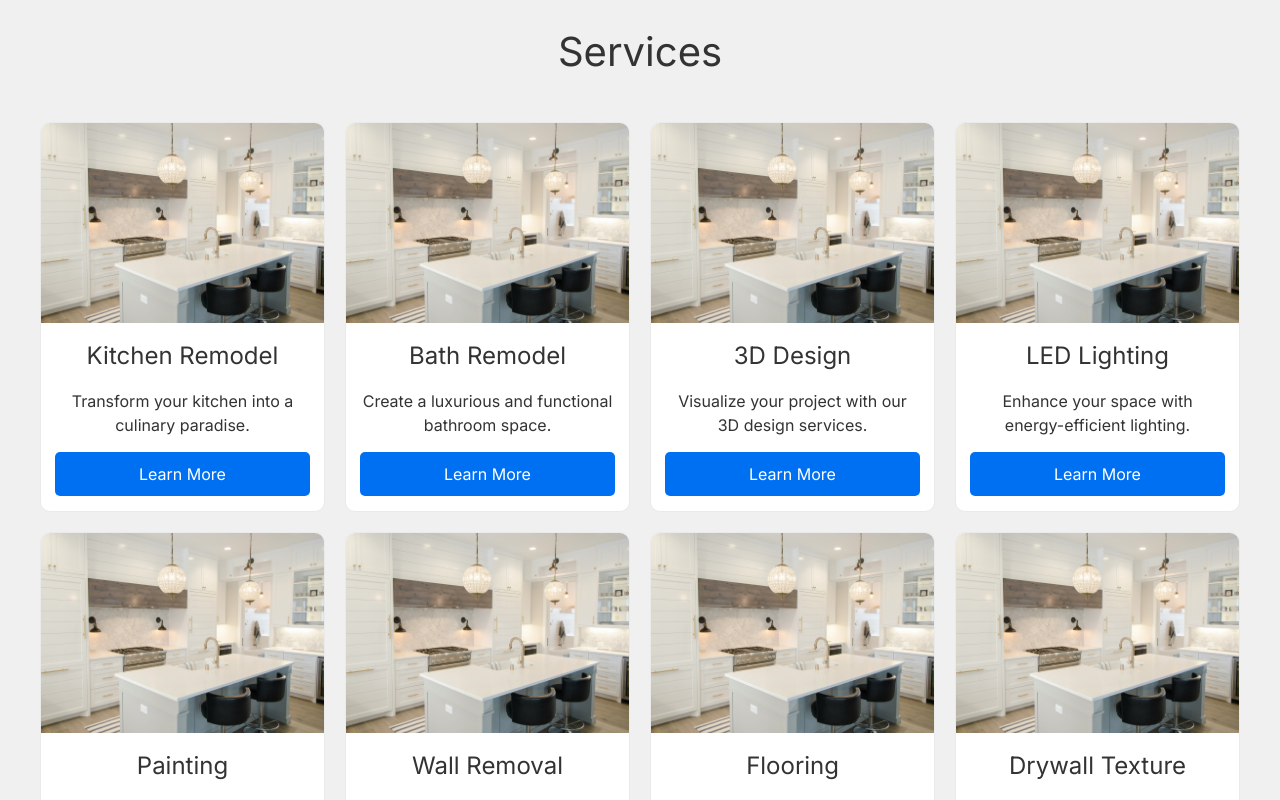
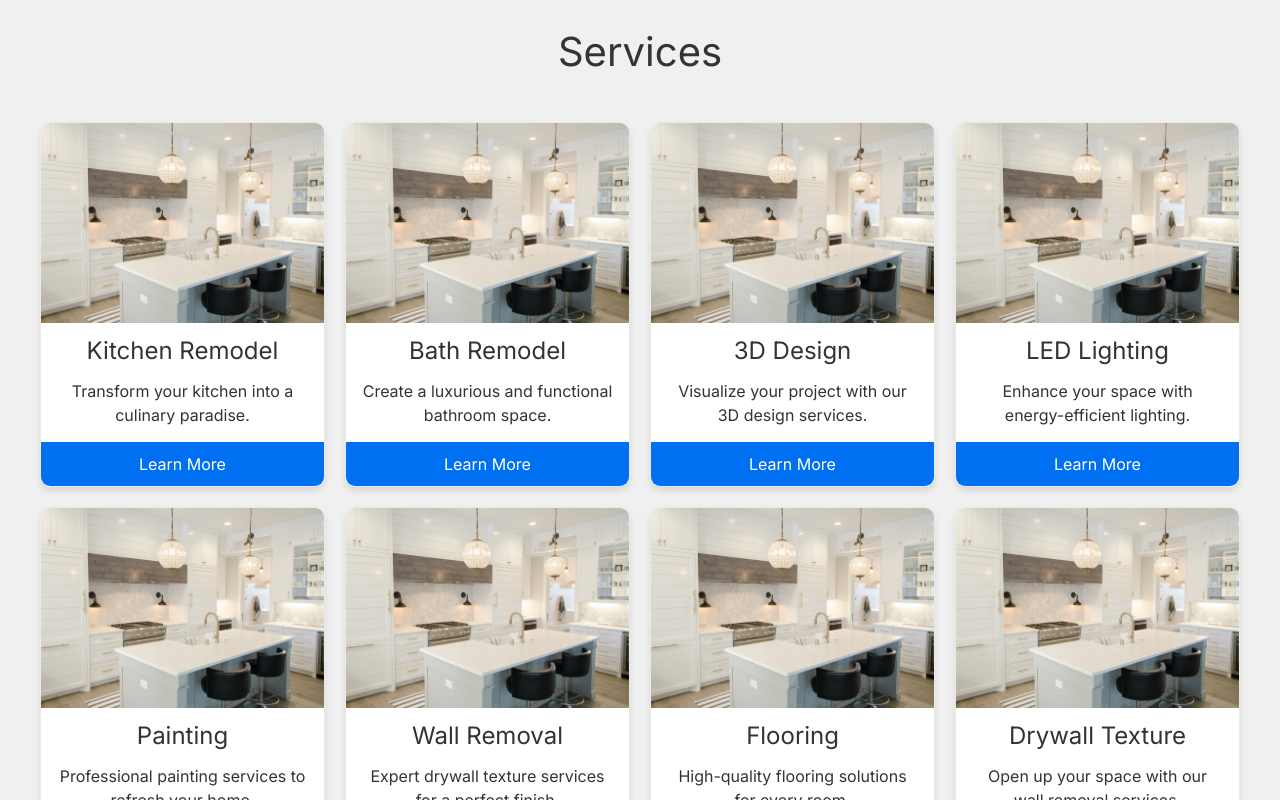
Before and after one commit to LRodriguez92/the-home-design-center, a Next.js app: page / in a window 1280 px wide. Shown: the part 800-1600 px from the top of the page. Built offline with nearby package versions, Linux system fonts and the light colour scheme.

Commit message:
services match project card styling

```diff
--- a/src/components/ServicePreviewCard.tsx
+++ b/src/components/ServicePreviewCard.tsx
@@ -1,5 +1,6 @@
 import React from 'react';
 import Image from 'next/image';
+import Link from 'next/link';
 import styles from '../styles/ServiceCard.module.css';
 
 interface ServiceCardProps {
@@ -17,7 +18,9 @@ const ServiceCard: React.FC<ServiceCardProps> = ({ title, description, image, li
       </div>
       <h3 className={styles.title}>{title}</h3>
       <p className={styles.description}>{description}</p>
-      <a href={link} className={styles.link}>Learn More</a>
+      <Link href={link} className={styles.link}>
+        Learn More
+      </Link>
     </div>
   );
 };
--- a/src/styles/ServiceCard.module.css
+++ b/src/styles/ServiceCard.module.css
@@ -2,9 +2,12 @@
     background-color: white;
     border: 1px solid #eaeaea;
     border-radius: 10px;
-    overflow: hidden;
     text-align: center;
     transition: transform 0.3s ease;
+    overflow: hidden;
+    display: flex;
+    flex-direction: column;
+    box-shadow: 0 4px 6px rgba(0, 0, 0, 0.1);
 }
 
 .card:hover {
@@ -15,12 +18,12 @@
     position: relative;
     width: 100%;
     height: 200px;
-    /* Adjust the height as needed */
 }
 
 .title {
     font-size: 1.5rem;
-    margin: 15px 0;
+    margin: 10px 0;
+    padding: 0 15px;
 }
 
 .description {
@@ -29,15 +32,17 @@
 }
 
 .link {
-    display: inline-block;
-    margin-bottom: 15px;
-    padding: 10px 20px;
     background-color: #0070f3;
     color: white;
+    padding: 10px 20px;
+    border-radius: 0;
+    cursor: pointer;
+    border: none;
+    transition: background-color 0.3s ease;
+    width: 100%;
+    margin-top: auto;
     text-decoration: none;
-    border-radius: 5px;
-    transition: background-color 0.3s ease;
-    width: 90%;
+    display: block;
 }
 
 .link:hover {
```
